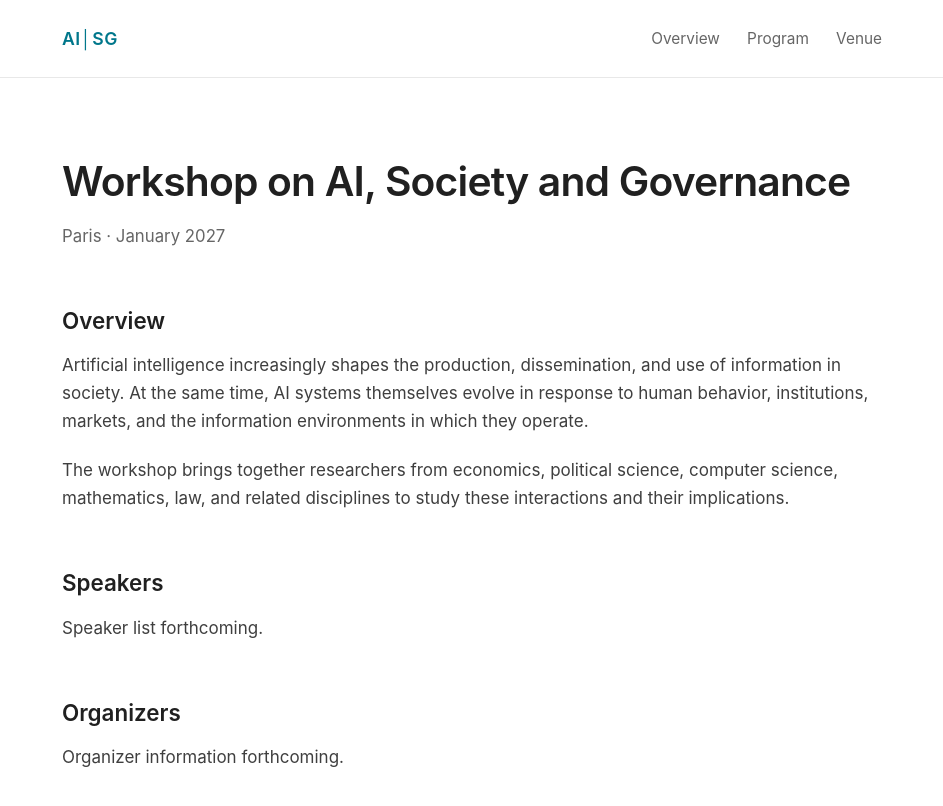
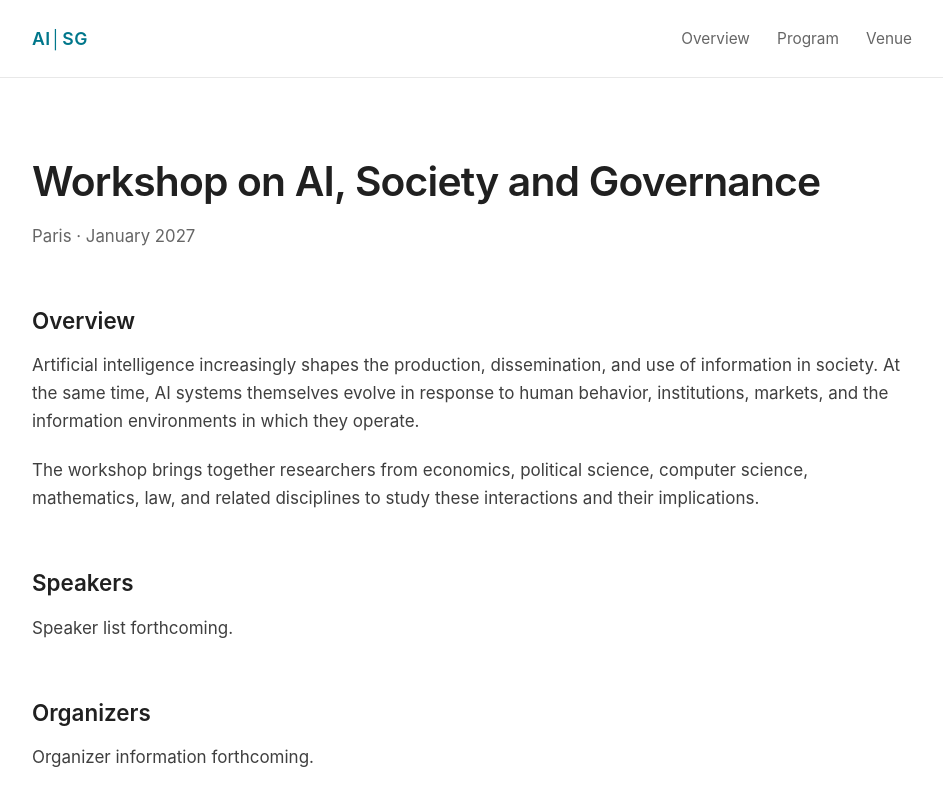
Before and after one commit to ai-society-governance/ai-society-governance.github.io, a Jekyll site: the page built from index.md, in a window 1280 px wide. Shown: the top 806 px of the page, without its empty margins (168-1111 px from the left). Built offline with Jekyll 4.4.1, drawn with Linux system fonts in a browser that asks for light colours; our own code applies the rules of GitHub Pages for plain Markdown files.

Commit message:
Increase max-width from 820px to 880px

```diff
--- a/assets/css/style.css
+++ b/assets/css/style.css
@@ -4,7 +4,7 @@
   --muted: #666;
   --border: #e8e8e8;
   --accent: #00778B;
-  --max-width: 820px;
+  --max-width: 880px;
 }
 
 * {
```
